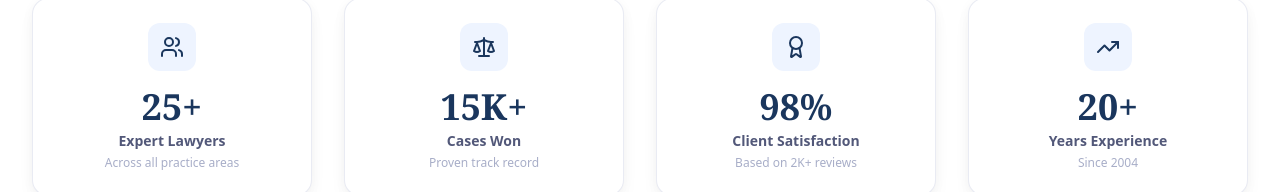
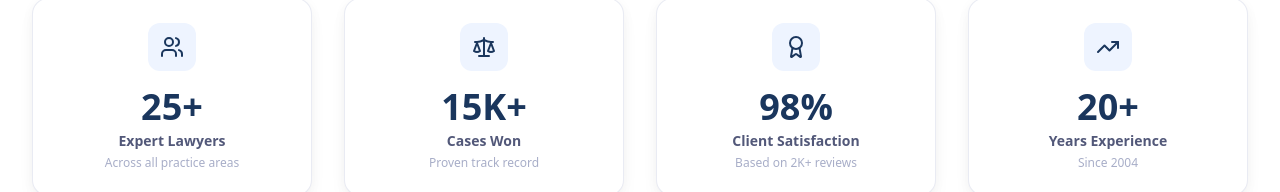
Before and after one commit to tamilanr41/task1, a Next.js app: page / in a window 1280 px wide. Shown: the part 2251-2443 px from the top of the page. Built offline with nearby package versions, Linux system fonts and the light colour scheme.

Commit message:
fonts: Plus Jakarta Sans + Bodoni Moda (elegant high-end)

```diff
--- a/src/app/globals.css
+++ b/src/app/globals.css
@@ -2,7 +2,7 @@
 @tailwind components;
 @tailwind utilities;
 
-@import url('https://fonts.googleapis.com/css2?family=Rubik:wght@300;400;500;600;700;800&family=Oswald:wght@400;500;600;700&family=JetBrains+Mono:wght@400;500&display=swap');
+@import url('https://fonts.googleapis.com/css2?family=Plus+Jakarta+Sans:wght@300;400;500;600;700;800&family=Bodoni+Moda:wght@400;500;600;700;800;900&family=JetBrains+Mono:wght@400;500&display=swap');
 
 @layer base {
   html {
--- a/src/app/reviews/page.tsx
+++ b/src/app/reviews/page.tsx
@@ -77,7 +77,7 @@ export default function ReviewsPage() {
               <CardContent>
                 <div className="flex flex-col items-center gap-8 sm:flex-row">
                   <div className="text-center sm:w-48">
-                    <div className="font-serif text-6xl font-bold text-primary-500">
+                    <div className="text-6xl font-bold text-primary-500">
                       {avgRating.toFixed(1)}
                     </div>
                     <StarRating rating={Math.round(avgRating)} size={20} showValue={false} />
--- a/src/components/home/FloatingStats.tsx
+++ b/src/components/home/FloatingStats.tsx
@@ -90,7 +90,7 @@ export default function FloatingStats() {
                 <div className="w-12 h-12 rounded-xl bg-primary-50 flex items-center justify-center mx-auto mb-4 group-hover:bg-accent-50 transition-colors duration-300">
                   <Icon className="w-6 h-6 text-primary-500 group-hover:text-accent-600 transition-colors duration-300" />
                 </div>
-                <div className="text-3xl md:text-4xl font-bold font-serif text-primary-500 mb-1">
+                <div className="text-3xl md:text-4xl font-bold text-primary-500 mb-1">
                   <CountUp end={stat.value} suffix={stat.suffix} duration={2} />
                 </div>
                 <p className="text-sm font-semibold text-surface-700">{stat.label}</p>
--- a/tailwind.config.ts
+++ b/tailwind.config.ts
@@ -14,8 +14,8 @@ const config: Config = {
         dark: { 50: "#f5f5f6", 100: "#e6e6e8", 200: "#ceced2", 300: "#ababb2", 400: "#84848e", 500: "#696974", 600: "#54545e", 700: "#454550", 800: "#1e1e2e", 900: "#16162a", 950: "#0d0d1a" },
       },
       fontFamily: {
-        sans: ["Rubik", "system-ui", "-apple-system", "sans-serif"],
-        serif: ["Oswald", "Georgia", "serif"],
+        sans: ["Plus Jakarta Sans", "system-ui", "-apple-system", "sans-serif"],
+        serif: ["Bodoni Moda", "Georgia", "serif"],
         mono: ["JetBrains Mono", "Fira Code", "monospace"],
       },
       fontSize: {
```
